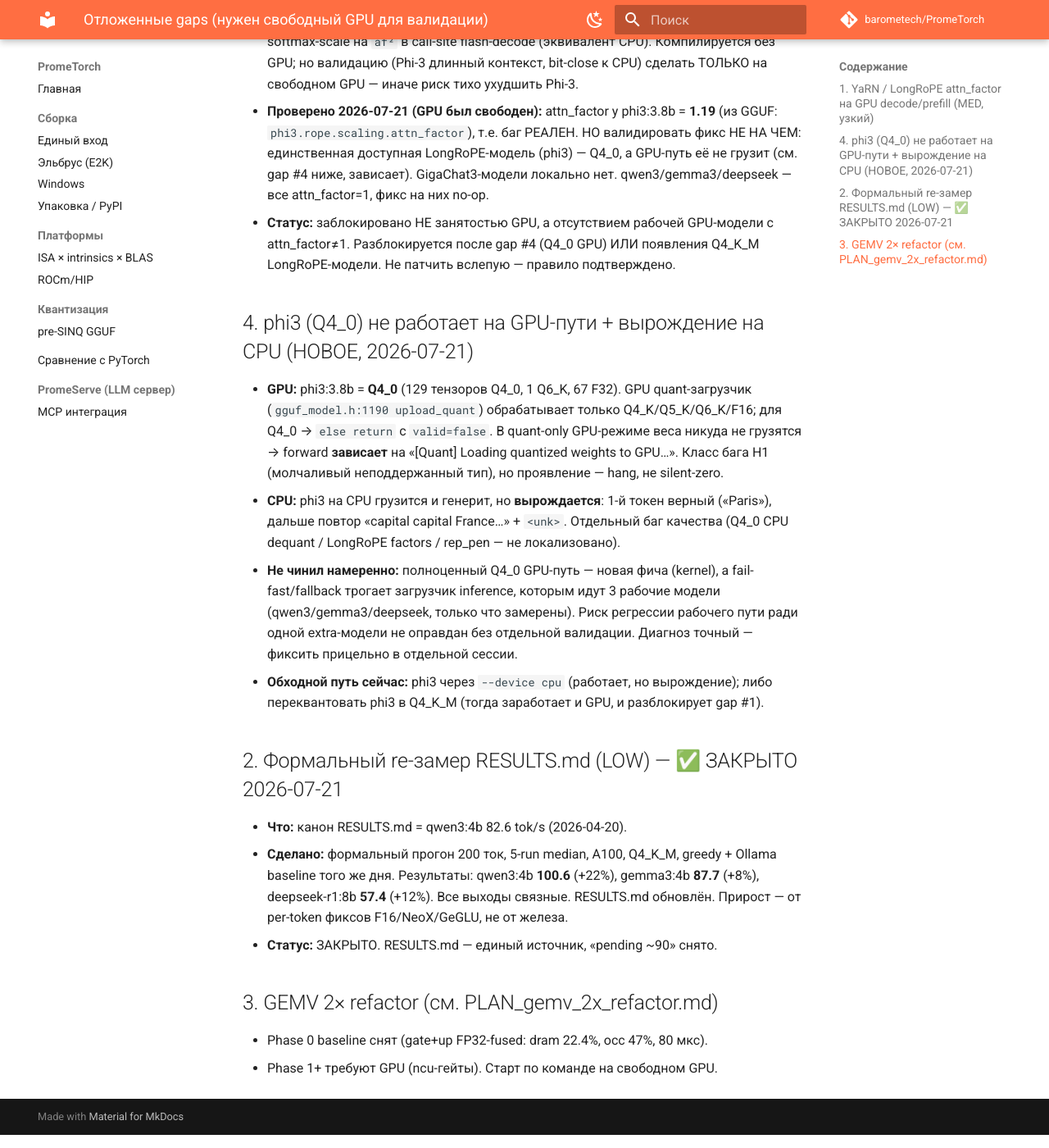
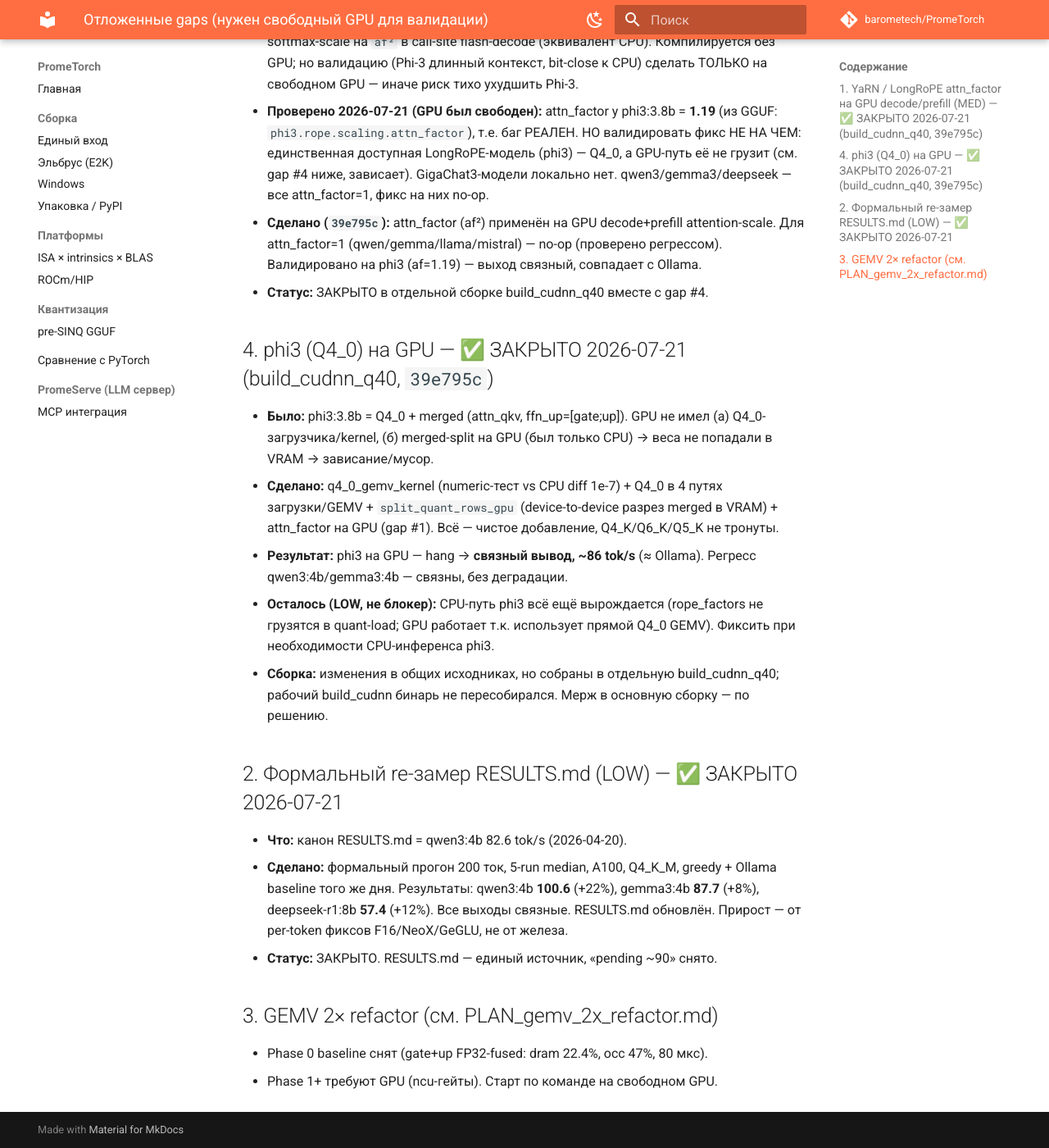
Before and after one commit to barometech/PromeTorch, an MkDocs documentation site: the page built from docs/audit/KNOWN_GAPS_deferred.md, in a window 1280 px wide and 1400 px high, scrolled down 640 px. Shown: the whole window at 82% size. Built offline with MkDocs 1.6.1 and Material for MkDocs 9.7.7, drawn with Linux system fonts in a browser that asks for light colours; comment, search, counter and statistics services are not loaded; some of the changed text lies outside the part shown.

Commit message:
docs: phi3 Q4_0 GPU почин — RESULTS + KNOWN_GAPS (Gap #1/#4 закрыты) + JOURNAL
phi3:3.8b на GPU: hang → связный ~86 tok/s. RESULTS обновлён (строка phi3 Q4_0).
Gap #1 (attn_factor GPU) и Gap #4 (phi3 Q4_0) → ЗАКРЫТО. JOURNAL: 3-слойная
диагностика (Q4_0 kernel → attn_factor → merged-split-GPU root cause).

Co-Authored-By: Claude Opus 4.8 (1M context) <noreply@anthropic.com>

```diff
--- a/docs/audit/KNOWN_GAPS_deferred.md
+++ b/docs/audit/KNOWN_GAPS_deferred.md
@@ -4,7 +4,7 @@
 прогона на GPU — отложены, НЕ забыты. Все code-фиксы, не требовавшие GPU, уже
 закоммичены (GeGLU×3, gemv_scratch guard, promeserve race, license, tok/s).
 
-## 1. YaRN / LongRoPE attn_factor на GPU decode/prefill (MED, узкий)
+## 1. YaRN / LongRoPE attn_factor на GPU decode/prefill (MED) — ✅ ЗАКРЫТО 2026-07-21 (build_cudnn_q40, `39e795c`)
 - **Что:** `config.rope_attn_factor` (YaRN mscale) применяется в 3 CPU-спотах
   (gguf_model.h:3480/4440/6001), но GPU rope-кернелы его НЕ получают (в
   `aten/src/ATen/cuda/*.cu` нет attn_factor/mscale).
@@ -22,27 +22,25 @@
   фикс НЕ НА ЧЕМ: единственная доступная LongRoPE-модель (phi3) — Q4_0, а
   GPU-путь её не грузит (см. gap #4 ниже, зависает). GigaChat3-модели локально
   нет. qwen3/gemma3/deepseek — все attn_factor=1, фикс на них no-op.
-- **Статус:** заблокировано НЕ занятостью GPU, а отсутствием рабочей GPU-модели
-  с attn_factor≠1. Разблокируется после gap #4 (Q4_0 GPU) ИЛИ появления
-  Q4_K_M LongRoPE-модели. Не патчить вслепую — правило подтверждено.
+- **Сделано (`39e795c`):** attn_factor (af²) применён на GPU decode+prefill
+  attention-scale. Для attn_factor=1 (qwen/gemma/llama/mistral) — no-op (проверено
+  регрессом). Валидировано на phi3 (af=1.19) — выход связный, совпадает с Ollama.
+- **Статус:** ЗАКРЫТО в отдельной сборке build_cudnn_q40 вместе с gap #4.
 
-## 4. phi3 (Q4_0) не работает на GPU-пути + вырождение на CPU (НОВОЕ, 2026-07-21)
-- **GPU:** phi3:3.8b = **Q4_0** (129 тензоров Q4_0, 1 Q6_K, 67 F32). GPU
-  quant-загрузчик (`gguf_model.h:1190 upload_quant`) обрабатывает только
-  Q4_K/Q5_K/Q6_K/F16; для Q4_0 → `else return` с `valid=false`. В quant-only
-  GPU-режиме веса никуда не грузятся → forward **зависает** на «[Quant] Loading
-  quantized weights to GPU…». Класс бага H1 (молчаливый неподдержанный тип), но
-  проявление — hang, не silent-zero.
-- **CPU:** phi3 на CPU грузится и генерит, но **вырождается**: 1-й токен верный
-  («Paris»), дальше повтор «capital capital France…» + `<unk>`. Отдельный баг
-  качества (Q4_0 CPU dequant / LongRoPE factors / rep_pen — не локализовано).
-- **Не чинил намеренно:** полноценный Q4_0 GPU-путь — новая фича (kernel), а
-  fail-fast/fallback трогает загрузчик inference, которым идут 3 рабочие модели
-  (qwen3/gemma3/deepseek, только что замерены). Риск регрессии рабочего пути ради
-  одной extra-модели не оправдан без отдельной валидации. Диагноз точный —
-  фиксить прицельно в отдельной сессии.
-- **Обходной путь сейчас:** phi3 через `--device cpu` (работает, но вырождение);
-  либо переквантовать phi3 в Q4_K_M (тогда заработает и GPU, и разблокирует gap #1).
+## 4. phi3 (Q4_0) на GPU — ✅ ЗАКРЫТО 2026-07-21 (build_cudnn_q40, `39e795c`)
+- **Было:** phi3:3.8b = Q4_0 + merged (attn_qkv, ffn_up=[gate;up]). GPU не имел
+  (а) Q4_0-загрузчика/kernel, (б) merged-split на GPU (был только CPU) → веса не
+  попадали в VRAM → зависание/мусор.
+- **Сделано:** q4_0_gemv_kernel (numeric-тест vs CPU diff 1e-7) + Q4_0 в 4 путях
+  загрузки/GEMV + `split_quant_rows_gpu` (device-to-device разрез merged в VRAM) +
+  attn_factor на GPU (gap #1). Всё — чистое добавление, Q4_K/Q6_K/Q5_K не тронуты.
+- **Результат:** phi3 на GPU — hang → **связный вывод, ~86 tok/s** (≈ Ollama).
+  Регресс qwen3:4b/gemma3:4b — связны, без деградации.
+- **Осталось (LOW, не блокер):** CPU-путь phi3 всё ещё вырождается (rope_factors
+  не грузятся в quant-load; GPU работает т.к. использует прямой Q4_0 GEMV). Фиксить
+  при необходимости CPU-инференса phi3.
+- **Сборка:** изменения в общих исходниках, но собраны в отдельную build_cudnn_q40;
+  рабочий build_cudnn бинарь не пересобирался. Мерж в основную сборку — по решению.
 
 ## 2. Формальный re-замер RESULTS.md (LOW) — ✅ ЗАКРЫТО 2026-07-21
 - **Что:** канон RESULTS.md = qwen3:4b 82.6 tok/s (2026-04-20).
```
Also changed, not shown: JOURNAL.md (+28 -14 lines), RESULTS.md (+6 -0 lines).
